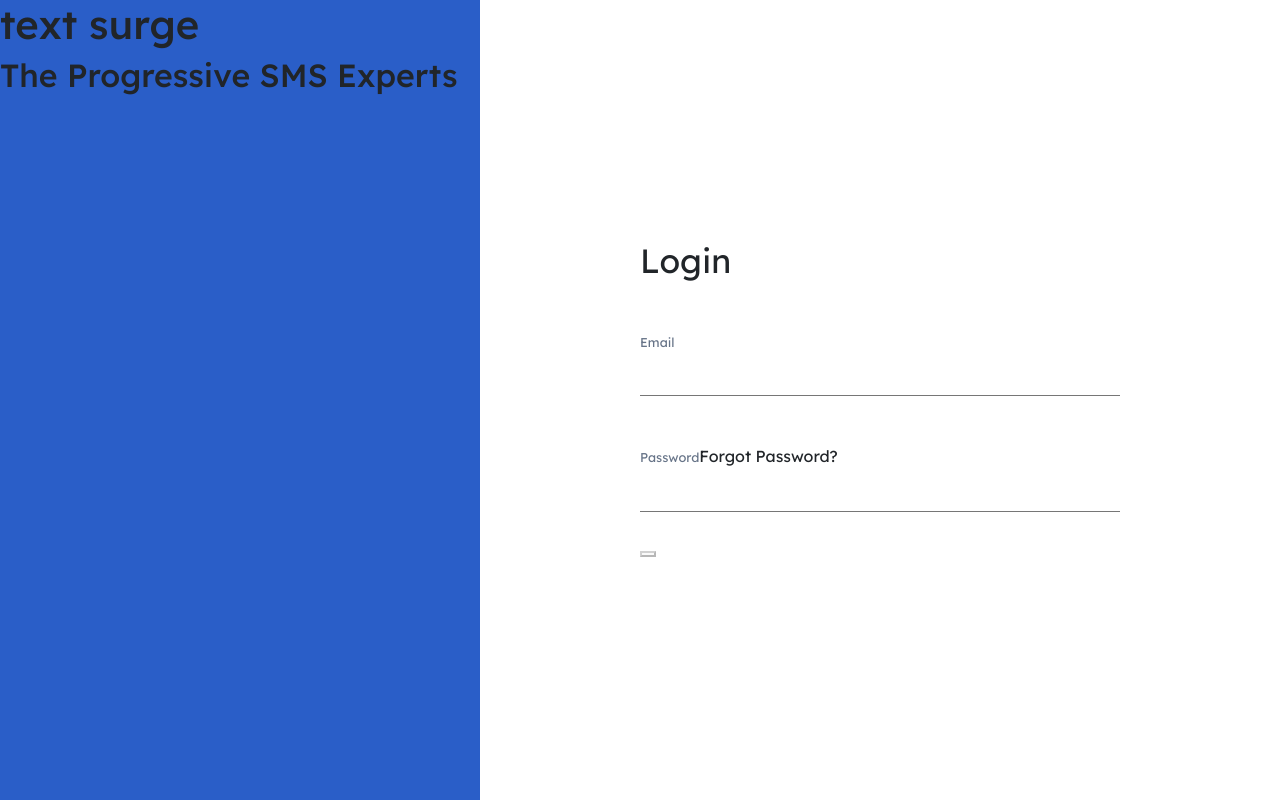
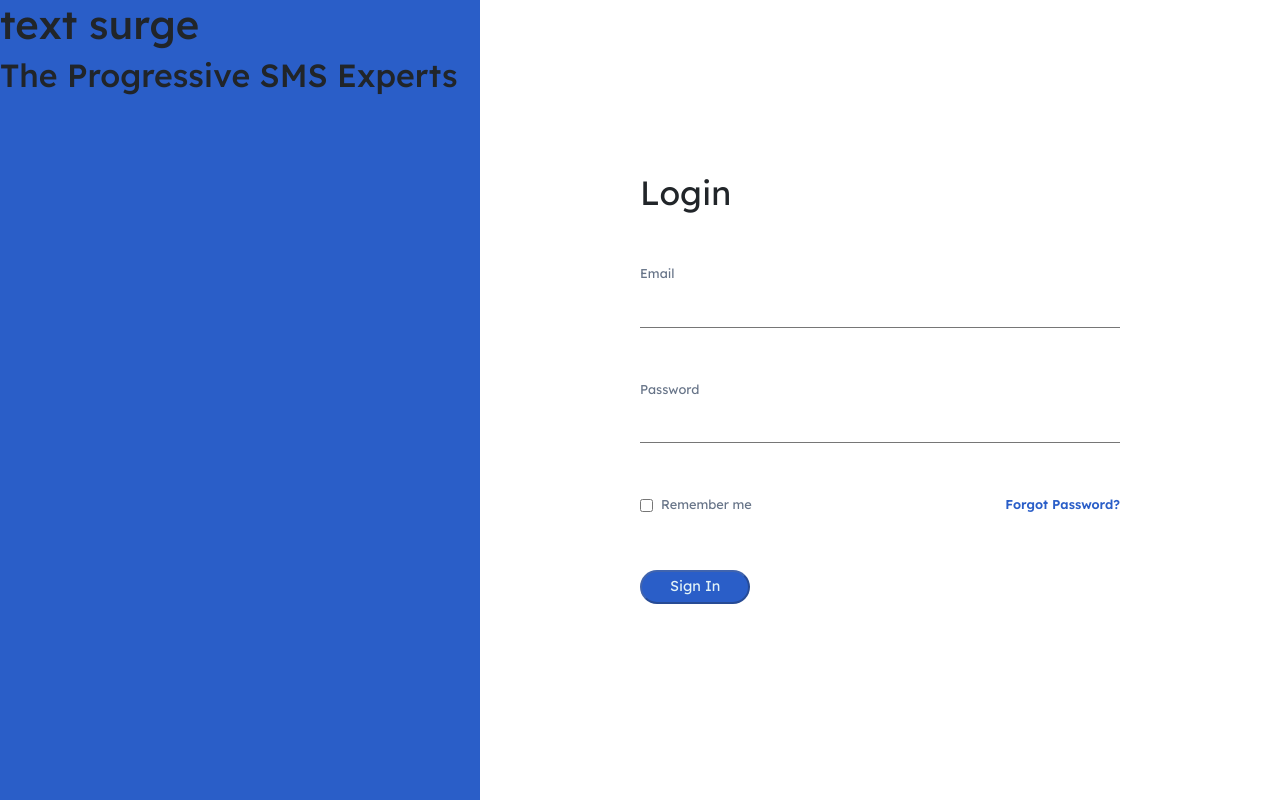
Before and after one commit to wpadilla/text-surge-deployment, an Angular app: page /login in a window 1280 px wide. Built offline with nearby package versions, Linux system fonts and the light colour scheme.

Commit message:
login view ui complete. styles need to be decomposed and refactored.

```diff
--- a/src/app/login/containers/login/login.component.html
+++ b/src/app/login/containers/login/login.component.html
@@ -25,7 +25,6 @@
       <div class="p-field">
         <div class="label-wrapper">
           <label for="password" aria-label="Password">Password</label>
-          <span class="link" (click)="goToResetPassword()">Forgot Password?</span>
         </div>
         <input
           pInputText
@@ -44,12 +43,30 @@
           >
         </div>
       </div>
-      <button
-        type="submit"
-        label="Log In"
-        class="button"
-        [disabled]="(loading$ | async) || form.invalid"
-        pButton
-      ></button>
+      <div class="p-field flex">
+        <div class="">
+            <input
+              type="checkbox"
+              id="remember"
+              name="remember"
+              #remember="ngModel"
+              [(ngModel)]="loginForm.remember"
+            />
+          <label for="remember" arial-label="Remember me">Remember me</label>
+        </div>
+        <div class="">
+            <span class="link" (click)="goToResetPassword()">Forgot Password?</span>
+        </div>
+      </div>
+      <div class="p-field">
+        <input
+            type="submit"
+            label="Sign In"
+            class="button"
+            value="Sign In"
+            [disabled]="(loading$ | async) || form.invalid"
+            pButton
+        />
+      </div>
     </div>
   </form>
--- a/src/app/login/containers/login/login.component.scss
+++ b/src/app/login/containers/login/login.component.scss
@@ -15,6 +15,17 @@
         font-size:0.8rem;
     }
 
+    .link {
+        color:$color-blue-5;
+        cursor:pointer;
+        font-size:0.8rem;
+        font-weight:600;
+    }
+
+    .link:hover {
+        text-decoration:underline;
+    }
+
     input[type=text],
     input[type=email],
     input[type=password] {
@@ -25,6 +36,13 @@
         margin:0;
         padding:0.5rem;
         width:100%;
+    }
+
+    input[type=checkbox] {
+        display:inline-block;
+        margin-right:0.5rem;
+        position:relative;
+        top:0.15rem;
     }
 
     .p-field {
@@ -41,73 +59,21 @@
             }
         }
     }
-}
 
-/*
-.login-container {
-    display: flex;
-    flex-direction: column;
-    background-color: $colorAccent6;
-    width: 20rem;
-    padding: 2rem;
-    box-shadow: 0 0 4rem 0.1rem #E4E8ED;
-    align-items: center;
-
-    img {
-        margin-bottom: 1rem;
-    }
-
-    .p-field {
-        margin: 0.5rem 0;
-        width: 100%;
-
-        label {
-            font-weight: 600;
-            margin: 0;
-        }
-
-        .text {
-            width: 100%;
-        }
-
-        .label-wrapper {
-            display: flex;
-            justify-content: space-between;
-            align-items: flex-end;
-            margin-bottom: 0.3rem;
-
-            .link {
-                cursor: pointer;
-                color: $colorAccent1;
-                font-weight: 600;
-                font-size: 0.8rem;
-            }
-        }
-
-    }
-
-    .button {
-        color: $colorAccent6;
-        background-color: $colorPrimary;
-        border-color: $colorPrimary;
-        padding: 0.5rem 2.5rem;
-        margin-top: 1rem;
-
-        &:focus {
-            // border-color: ;
-        }
+    .p-field.flex {
+        display:flex;
+        justify-content:space-between;
     }
 }
 
-@media (min-width: 410px) {
-    .login-container {
-        width: 25rem;
-        padding: 4rem;
-
-        img {
-            margin-bottom: 2rem;
-        }
-    }
-
+input[type=button].button,
+input[type=submit].button,
+input[type=reset].button {
+    background-color:$color-blue-5;
+    border-radius:1.5rem;
+    color:$color-gray-5;
+    cursor:pointer;
+    display:inline-block;
+    font-size:0.9rem;
+    padding:0.25rem 1.75rem;
 }
-*/
--- a/src/app/login/containers/login/login.component.ts
+++ b/src/app/login/containers/login/login.component.ts
@@ -11,7 +11,8 @@
 export class LoginComponent implements OnInit {
   public loginForm = {
     email: '',
-    password: ''
+    password: '',
+    remember: false
   }
 
   public loading$: Observable<boolean> = new Observable<boolean>();
```
